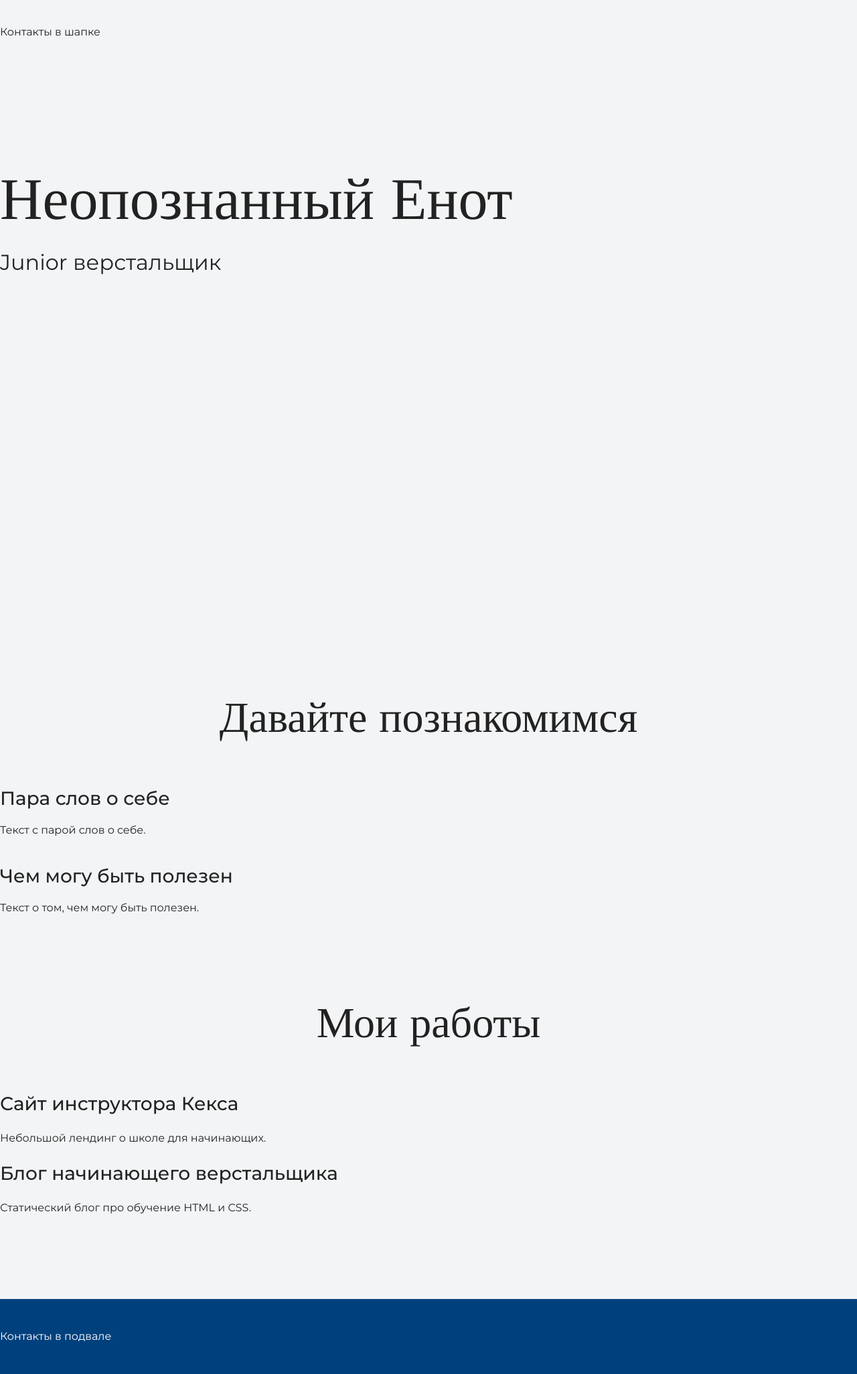
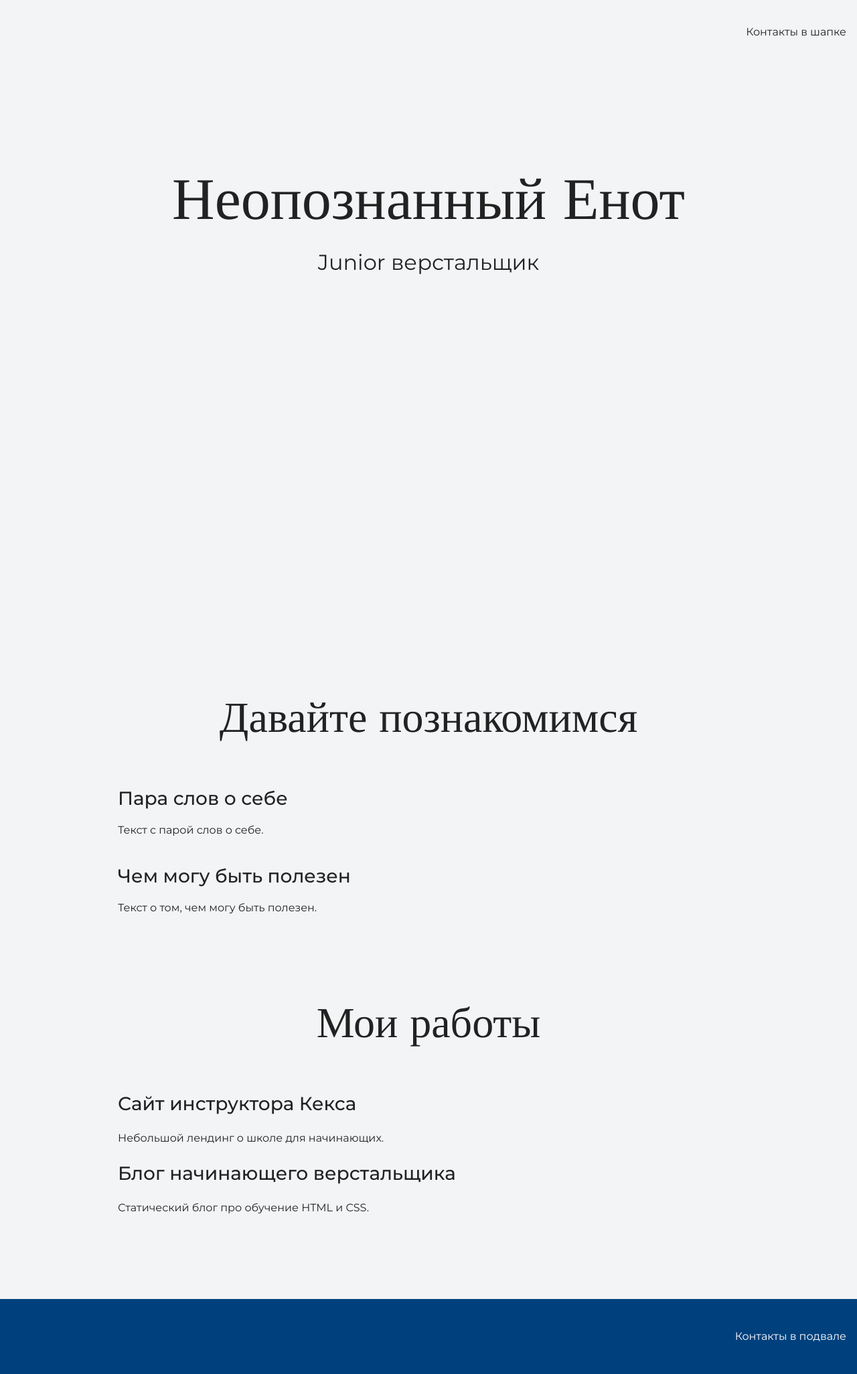
Before and after one commit to mormelkoala/kodevware, a plain HTML site: page index.html in a window 1280 px wide. Shown: the whole page at 67% size. Drawn offline with nearby package versions, Linux system fonts and the light colour scheme.

Commit message:
Add files via upload

```diff
--- a/index.html
+++ b/index.html
@@ -9,27 +9,30 @@
 
   <body>
     <header class="page-header">
-      <div>
+      <div class="container">
         Контакты в шапке
       </div>
     </header>
 
     <section class="hero-image">
-      <div>
+      <div class="container">
         <h1 class="heading">Неопознанный Енот</h1>
         <p>Junior верстальщик</p>
       </div>
     </section>
 
     <section class="intro">
+      <div class="container">
         <h2 class="subheading">Давайте познакомимся</h2>
         <h3>Пара слов о себе</h3>
         <p>Текст с парой слов о себе.</p>
         <h3>Чем могу быть полезен</h3>
         <p>Текст о том, чем могу быть полезен.</p>
+      </div>
     </section>
 
     <section class="portfolio">
+      <div class="container">
         <h2 class="subheading">Мои работы</h2>
 
         <h3>Сайт инструктора Кекса</h3>
@@ -37,10 +40,13 @@
 
         <h3>Блог начинающего верстальщика</h3>
         <p>Статический блог про обучение HTML и CSS.</p>
+      </div>
     </section>
 
     <footer class="page-footer">
+      <div class="container">
         Контакты в подвале
+      </div>
     </footer>
   </body>
 </html>
```
Lines whose indentation alone changed are shown as unchanged.
